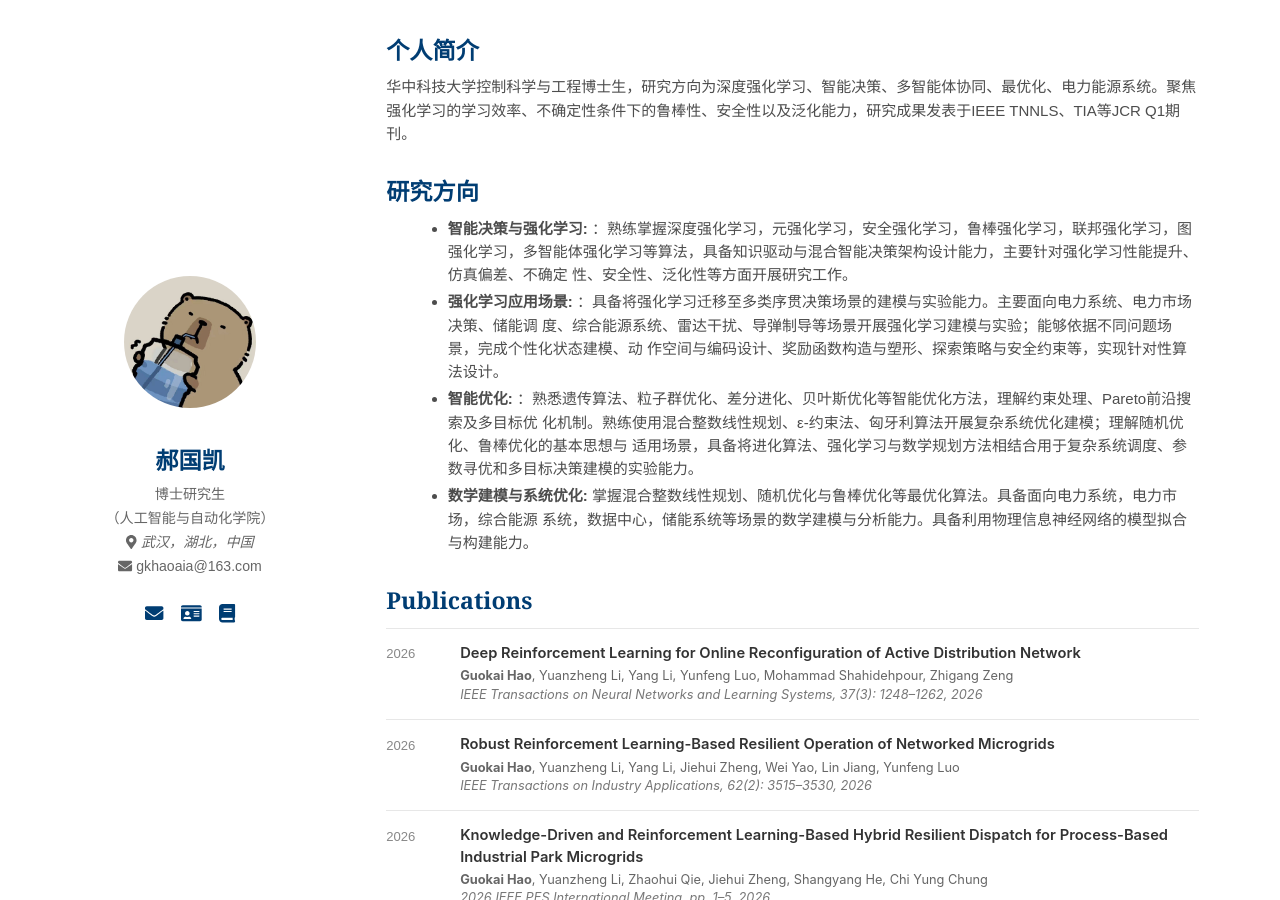
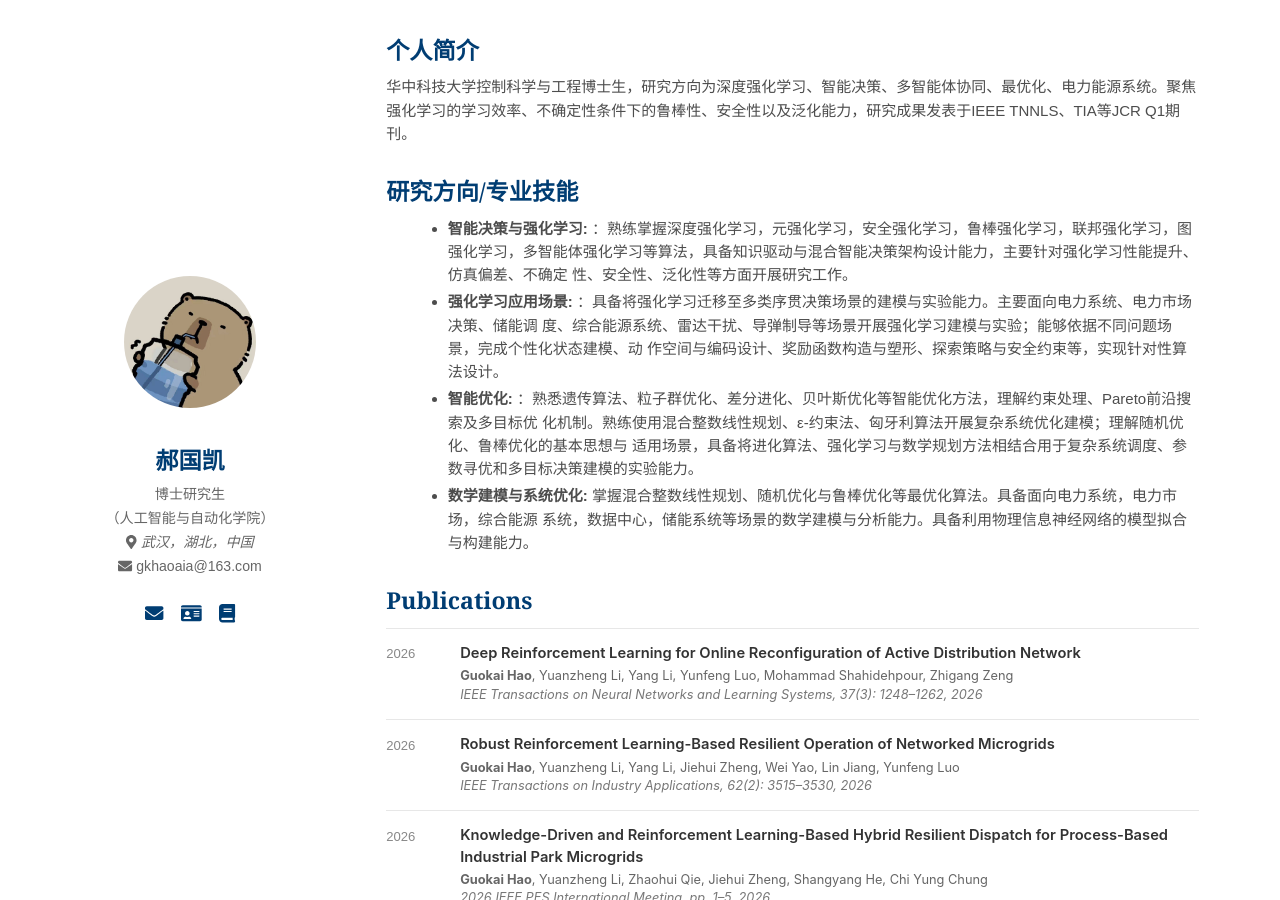
Before and after one commit to guokai-hao/guokai-hao.github.io, a Jekyll site: the page built from index.html, in a window 1280 px wide and 900 px high. Built offline with Jekyll 4.4.1, drawn with Linux system fonts in a browser that asks for light colours; nearby versions of some CDN libraries.

Commit message:
Update home.html

```diff
--- a/_layouts/home.html
+++ b/_layouts/home.html
@@ -12,7 +12,7 @@ layout: default
 </section>
 
 <section id="research" class="academic-section">
-  <h2>研究方向</h2>
+  <h2>研究方向/专业技能</h2>
   <ul class="research-interest-list">
     {% for item in site.data.research %}
       <li><strong>{{ item.title }}:</strong> {{ item.description }}</li>
```
